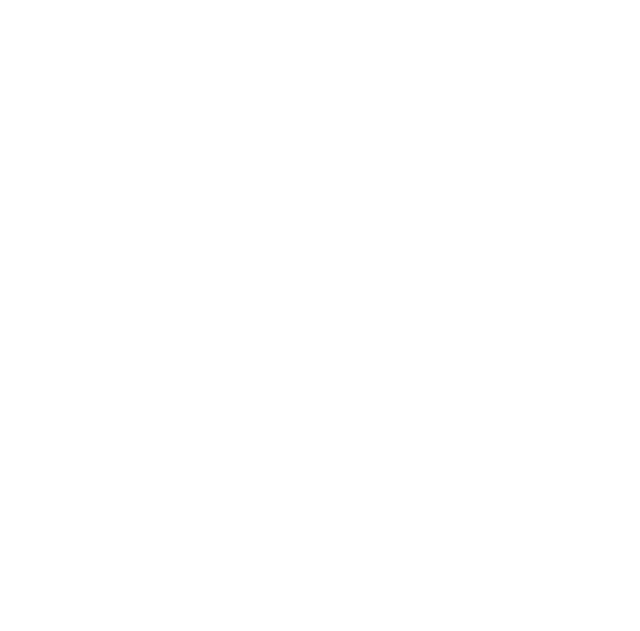
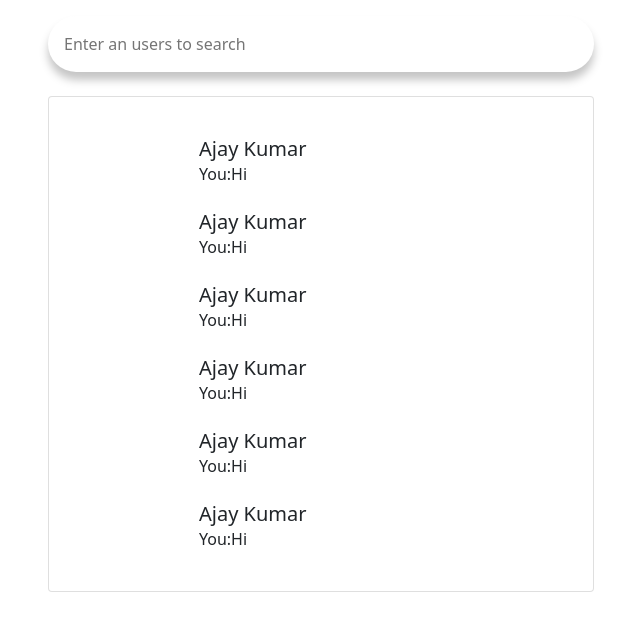
Before and after one commit to SulajAcharya/Writers_House, a PHP site: page /chat/index.php in a window 1280 px wide. Before the commit the part shown is empty. Shown: the top 631 px of the page, without its empty margins (319-959 px from the left). Run offline with PHP 8.4, Linux system fonts and the light colour scheme.

Commit message:
Chat work started

```diff
--- a/assets/css/style.css
+++ b/assets/css/style.css
@@ -0,0 +1,5 @@
+#message .search input {
+    border-radius: 35px;
+    border: none;
+    filter: drop-shadow(0px 8px 4px #c5c5c5);
+}
--- /dev/null
+++ b/chat/index.php
@@ -0,0 +1,88 @@
+<?php
+    $page_title = "Messages";
+    require_once($_SERVER["DOCUMENT_ROOT"]."/includes/init.php");
+?>
+
+<div class="container" id="message">
+    <div class="row">
+        <div class="col-md-6 offset-md-3">
+            <div class="search">
+                <input type="text" placeholder="Enter an users to search" class="mt-3 w-100 p-3">
+            </div>
+            <div class="card mt-4">
+                <div class="card-body">
+                    <div class="profile my-4">
+                        <div class="row">
+                            <div class="col-md-3">
+                                <img src="" alt="">
+                            </div>
+                            <div class="col-md-9">
+                                <a class="card-title h5 text-decoration-none text-dark">Ajay Kumar</a>
+                                <div class="card-text">You:Hi</div>
+                            </div>
+                        </div>
+                    </div>
+                    <div class="profile my-4">
+                        <div class="row">
+                            <div class="col-md-3">
+                                <img src="" alt="">
+                            </div>
+                            <div class="col-md-9">
+                                <a class="card-title h5 text-decoration-none text-dark">Ajay Kumar</a>
+                                <div class="card-text">You:Hi</div>
+                            </div>
+                        </div>
+                    </div>
+                    <div class="profile my-4">
+                        <div class="row">
+                            <div class="col-md-3">
+                                <img src="" alt="">
+                            </div>
+                            <div class="col-md-9">
+                                <a class="card-title h5 text-decoration-none text-dark">Ajay Kumar</a>
+                                <div class="card-text">You:Hi</div>
+                            </div>
+                        </div>
+                    </div>
+                    <div class="profile my-4">
+                        <div class="row">
+                            <div class="col-md-3">
+                                <img src="" alt="">
+                            </div>
+                            <div class="col-md-9">
+                                <a class="card-title h5 text-decoration-none text-dark">Ajay Kumar</a>
+                                <div class="card-text">You:Hi</div>
+                            </div>
+                        </div>
+                    </div>
+                    <div class="profile my-4">
+                        <div class="row">
+                            <div class="col-md-3">
+                                <img src="" alt="">
+                            </div>
+                            <div class="col-md-9">
+                                <a class="card-title h5 text-decoration-none text-dark">Ajay Kumar</a>
+                                <div class="card-text">You:Hi</div>
+                            </div>
+                        </div>
+                    </div>
+                    <div class="profile my-4">
+                        <div class="row">
+                            <div class="col-md-3">
+                                <img src="" alt="">
+                            </div>
+                            <div class="col-md-9">
+                                <a class="card-title h5 text-decoration-none text-dark">Ajay Kumar</a>
+                                <div class="card-text">You:Hi</div>
+                            </div>
+                        </div>
+                    </div>
+                </div>
+            </div>
+        </div>
+    </div>
+</div>
+
+<?php
+    require_once($_SERVER["DOCUMENT_ROOT"]."/includes/footer.php");
+?>
--- a/includes/header.php
+++ b/includes/header.php
@@ -5,7 +5,7 @@
 	<meta name="viewport" content="width=device-width, initial-scale=1">
 	<?php if (isset($page_title) && !empty($page_title)): ?>
 		<title>
-			<?php echo trim($page_title); ?> | Tutors
+			<?php echo trim($page_title); ?> | WritersHouse
 		</title>
 	<?php else: ?>
 		<title>WritersHouse</title>
```
